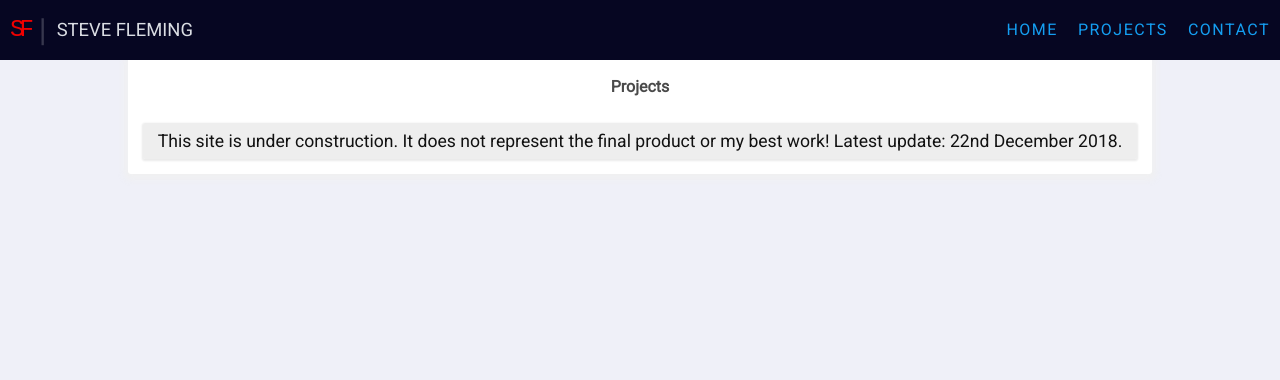
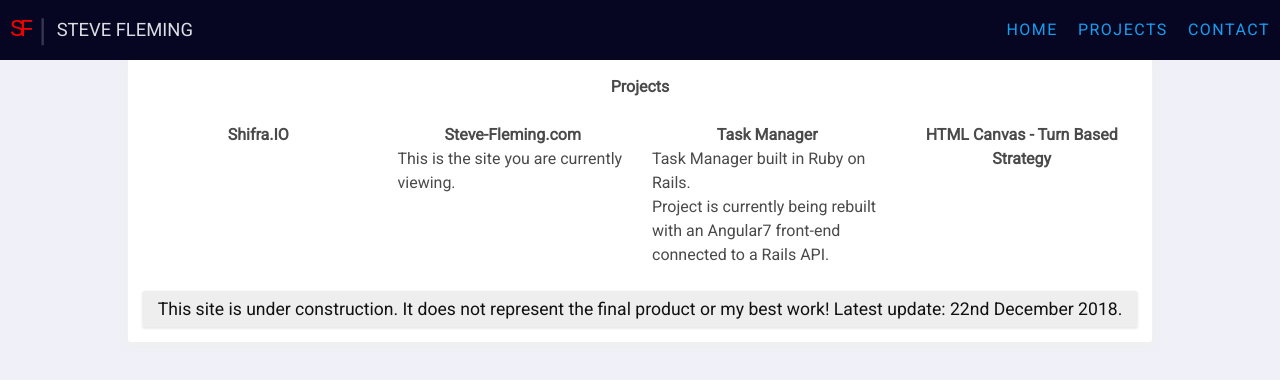
Before and after one commit to StephenFleming96/sf-portfolio, a React app: page /projects in a window 1280 px wide. Shown: the top 380 px of the page. Built offline with nearby package versions, Linux system fonts and the light colour scheme.

Commit message:
pages as of Jan 4th

```diff
--- a/src/pages/contact.js
+++ b/src/pages/contact.js
@@ -11,8 +11,7 @@ const Contact = () => (
       <p>Melbourne, Australia</p>
       <br />
       <p>
-        I can be reached via phone at <a href="tel:0422259905">04 222 599 05</a>
-        ,
+        I can be reached via phone at <a href="tel:0422259905">04 222 599 05</a>,
       </p>
       <p>
         or email at {" "}
--- a/src/pages/home.js
+++ b/src/pages/home.js
@@ -12,8 +12,7 @@ const Home = () => (
         <br/>
         <p>
           My name is Steve. I am a recent Computer Science graduate based in
-          Melbourne looking for work as a front-end, back-end or full stack
-          developer.
+          Melbourne looking for junior-level work as a Front End Developer.
         </p>
         <p>
           I have strong HTML, CSS and Javascript skills and am confident in
--- a/src/pages/projects.js
+++ b/src/pages/projects.js
@@ -1,8 +1,35 @@
-import React, { Component } from "react";
+import React from "react";
+import './projects.scss'
 
 const Projects = () => (
-  <div>
-    <h2>Projects</h2>
+  <div className="">
+    <div className="columns flex flex-hoz-center">
+      <div className="column full">
+        <h2>Projects</h2>
+      </div>
+    </div>
+
+    <div className="columns project-items text-centered">
+      <div className="column">
+        <h3>Shifra.IO</h3>
+      </div>
+
+      <div className="column">
+        <h3>Steve-Fleming.com</h3>
+        <p>This is the site you are currently viewing.</p>
+      </div>
+
+      <div className="column">
+        <h3>Task Manager</h3>
+        <p>Task Manager built in Ruby on Rails.</p>
+        <p>Project is currently being rebuilt with an Angular7 front-end connected to a Rails API.</p>
+      </div>
+
+      <div className="column">
+        <h3>HTML Canvas - Turn Based Strategy</h3>
+        <p></p>
+      </div>
+    </div>
   </div>
 );
 
--- a/src/pages/projects.scss
+++ b/src/pages/projects.scss
@@ -0,0 +1,3 @@
+.project-items .column {
+	min-width: 250px;
+}
```
